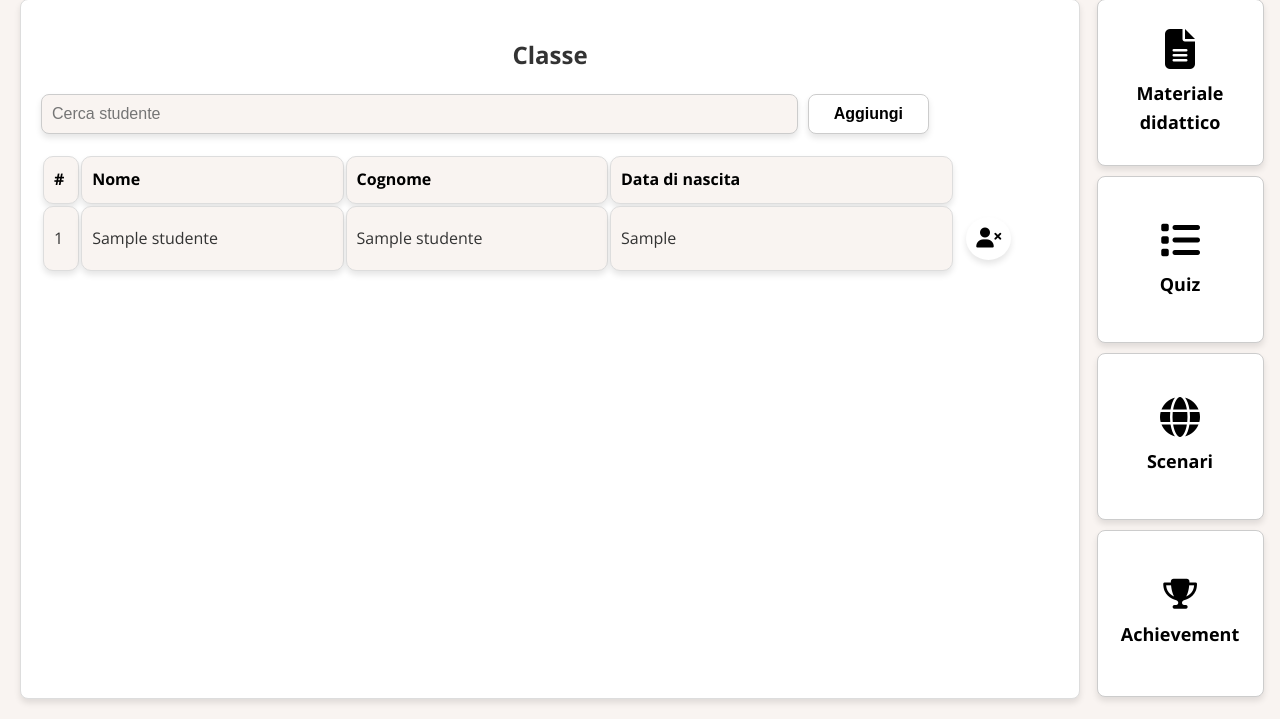
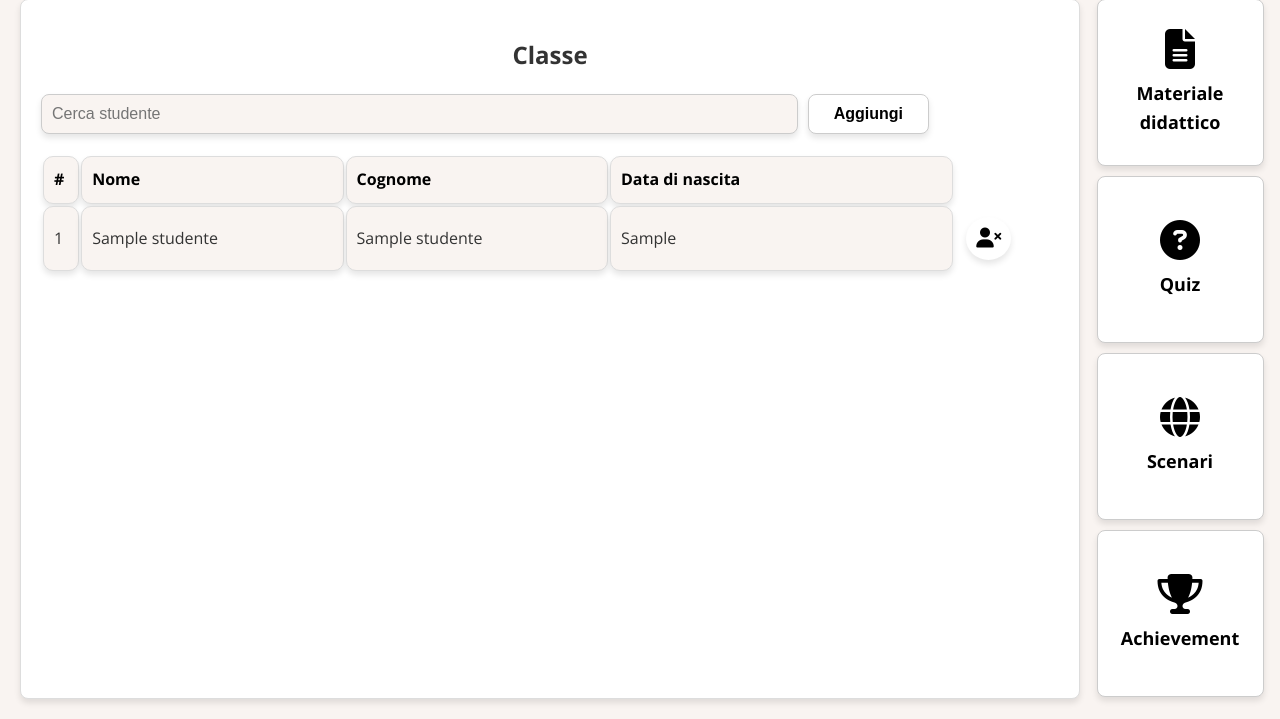
Before and after one commit to wassupiari/BeYourChoice, a Flask app: template app/templates/classeDocente.html in a window 1280 px wide. Shown: the part 136-855 px from the top of the page. Run offline with Flask 3, Linux system fonts and the light colour scheme; the template is opened without the code that fills it: most values are stand-ins (such as "Sample title", 1, 10 or a date in 2020); parts of the project's set-up code (start-up, migrations or seed data) failed here and were passed over.

Commit message:
aggiornato style

```diff
--- a/app/templates/classeDocente.html
+++ b/app/templates/classeDocente.html
@@ -72,7 +72,7 @@
 </div>
 <div class="sidebar-item">
     <a href="{{ url_for('quiz.visualizza_quiz_classe', id_classe=id_classe) }}">
-        <i class="fas fa-list"></i>
+        <i class="fas fa-question-circle"></i>
         <span>Quiz</span>
     </a>
 </div>
@@ -84,7 +84,7 @@
             </a>
         </div>
         <div class="sidebar-item">
-             <a href="{{ url_for('classedocente.Manutenzione') }}" class="nav-link">
+             <a href="{{ url_for('classedocente.Manutenzione') }}" >
                  <i class="fas fa-trophy"></i>
             <span>Achievement</span>
              </a>
--- a/app/templates/dashboardDocente.html
+++ b/app/templates/dashboardDocente.html
@@ -21,7 +21,7 @@
                 <span>
                         <a class="pulsante"
                            href="{{ url_for('dashboardDocente.classifica_classe', ID_Classe=classe.ID_Classe) }}">
-                            <button class="bottone">Classifica Classe</button>
+                            <button class="bottone">Classifica classe</button>
                         </a>
                         <a class="pulsante"
                            href="{{ url_for('classedocente.Classe_Docente', ID_Classe=classe.ID_Classe) }}">
--- a/public/css/styleClasse.css
+++ b/public/css/styleClasse.css
@@ -219,7 +219,7 @@ h1 {
 }
 
 .sidebar-item a:hover {
-    color: #ffffff; /* Cambia colore su hover */
+    color: #00000; /* Cambia colore su hover */
 }
 
 .action-cell {
```
